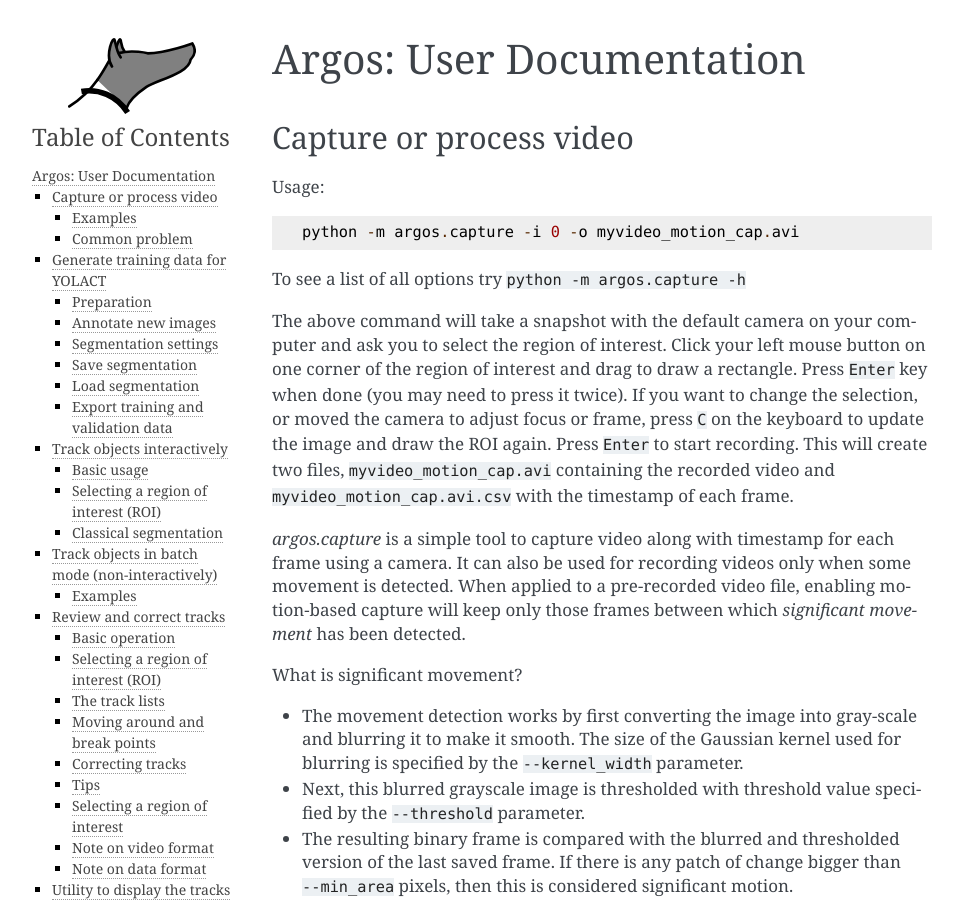
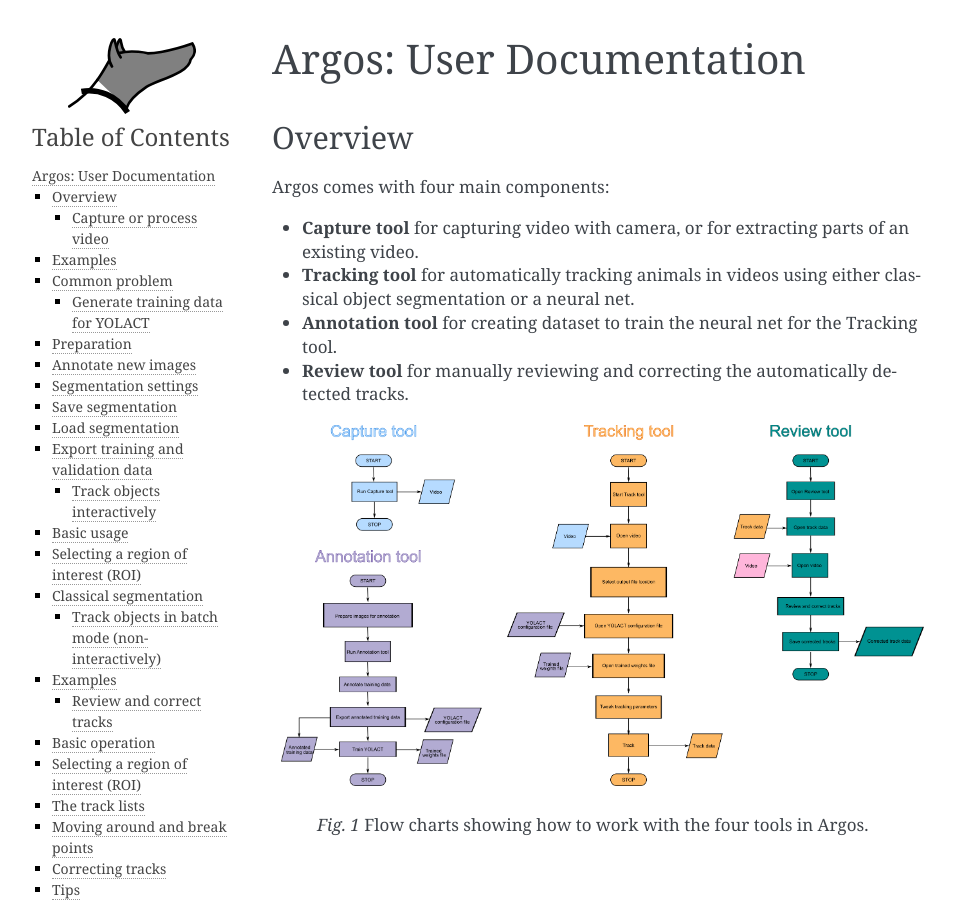
Before and after one commit to subhacom/argos, a Sphinx documentation site: the page built from doc/user.rst, in a window 1280 px wide and 900 px high. Shown: the whole window, without its empty margins (148-1111 px from the left). Built offline with Sphinx 7.4.7, drawn with Linux system fonts in a browser that asks for light colours; some of the changed text lies outside the part shown.

Commit message:
Added a flowchart summerizing workflow for all four components

```diff
--- a/doc/user.rst
+++ b/doc/user.rst
@@ -1,5 +1,25 @@
 Argos: User Documentation
 =========================
+
+Overview
+--------
+Argos comes with four main components:
+
+- **Capture tool** for capturing video with camera, or for extracting parts of an existing video.
+
+- **Tracking tool** for automatically tracking animals in videos using either classical object segmentation or a neural net.
+
+- **Annotation tool** for creating dataset to train the neural net for the Tracking tool.
+
+- **Review tool** for manually reviewing and correcting the automatically detected tracks.
+
+
+.. figure:: ../doc/images/argos_flowchart.png
+   :width: 100%
+   :alt: Flowcharts for four tools in Argos
+
+   Flow charts showing how to work with the four tools in Argos.
+
 
 ========================
 Capture or process video
```
Also changed, not shown: doc/images/argos_flowchart.png (added), doc/images/argos_flowchart.svg (added).
